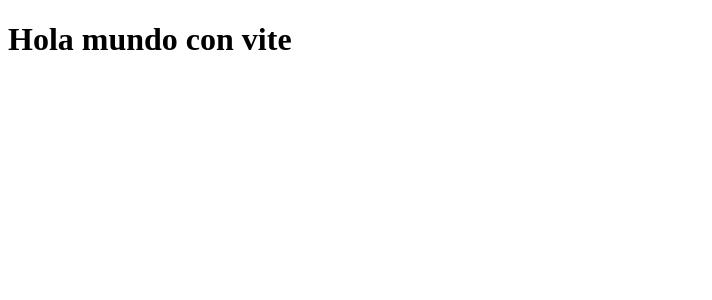
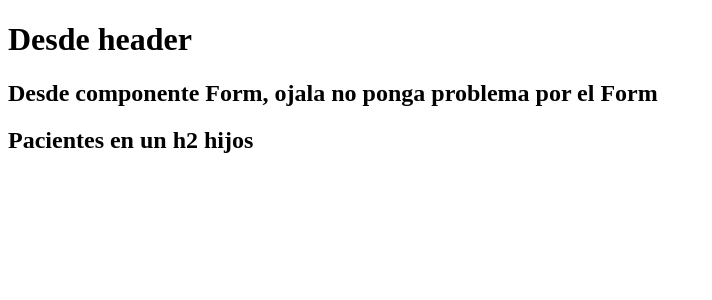
Before and after one commit to cdgutierrez456/citas-react-vite, a React (Vite) app: page / in a window 1280 px wide. Shown: the top 300 px of the page, without its empty margins (0-712 px from the left). Built offline with nearby package versions, Linux system fonts and the light colour scheme.

Commit message:
Creacion de los primeros componentes del proyecto

```diff
--- a/src/App.jsx
+++ b/src/App.jsx
@@ -1,8 +1,14 @@
+import Header from "./components/Header";
+import Form from "./components/Form";
+import ListadoPacientes from "./components/ListadoPacientes";
+
 function App() {
   return (
-    <div className="App">
-      <h1>Hola mundo con vite</h1>
-    </div>
+    <>
+      <Header />
+      <Form />
+      <ListadoPacientes />
+    </>
   );
 }
 
--- /dev/null
+++ b/src/components/Form.jsx
@@ -0,0 +1,11 @@
+import React from "react";
+
+const Form = () => {
+  return (
+    <>
+      <h2>Desde componente Form, ojala no ponga problema por el Form</h2>
+    </>
+  );
+};
+
+export default Form;
--- /dev/null
+++ b/src/components/Header.jsx
@@ -0,0 +1,7 @@
+export default function Header() {
+  return (
+    <>
+      <h1>Desde header</h1>
+    </>
+  );
+}
--- /dev/null
+++ b/src/components/ListadoPacientes.jsx
@@ -0,0 +1,9 @@
+const ListadoPacientes = () => {
+  return (
+    <>
+      <h2>Pacientes en un h2 hijos</h2>
+    </>
+  );
+};
+
+export default ListadoPacientes;
```
